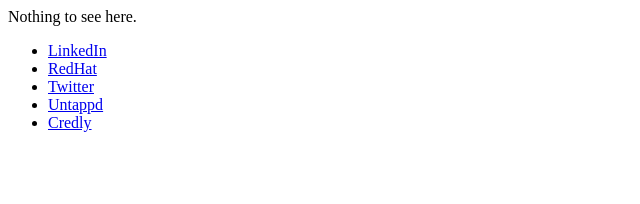
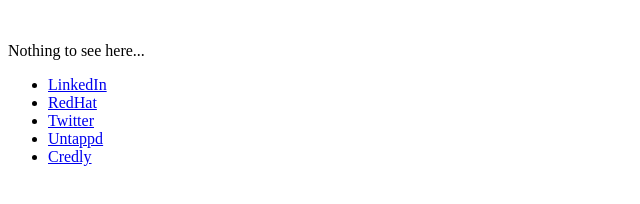
Before and after one commit to vcristescu/vcristescu.github.io, a plain HTML site: page index.html in a window 1280 px wide. Shown: the whole page, without its empty margins (0-640 px from the left). Drawn offline with Linux system fonts and the light colour scheme.

Commit message:
Update index.html

```diff
--- a/index.html
+++ b/index.html
@@ -1,5 +1,6 @@
 <html>
-<p>Nothing to see here.</p>
+<br />
+<p>Nothing to see here...</p>
 <ul>
 <li><a href="https://linkedin.com/in/vcristescu" target="_blank">LinkedIn</a></li>
 <li><a href="https://www.redhat.com/rhtapps/services/verify/?certId=150-220-648" target="_blank">RedHat</a></li>
```
